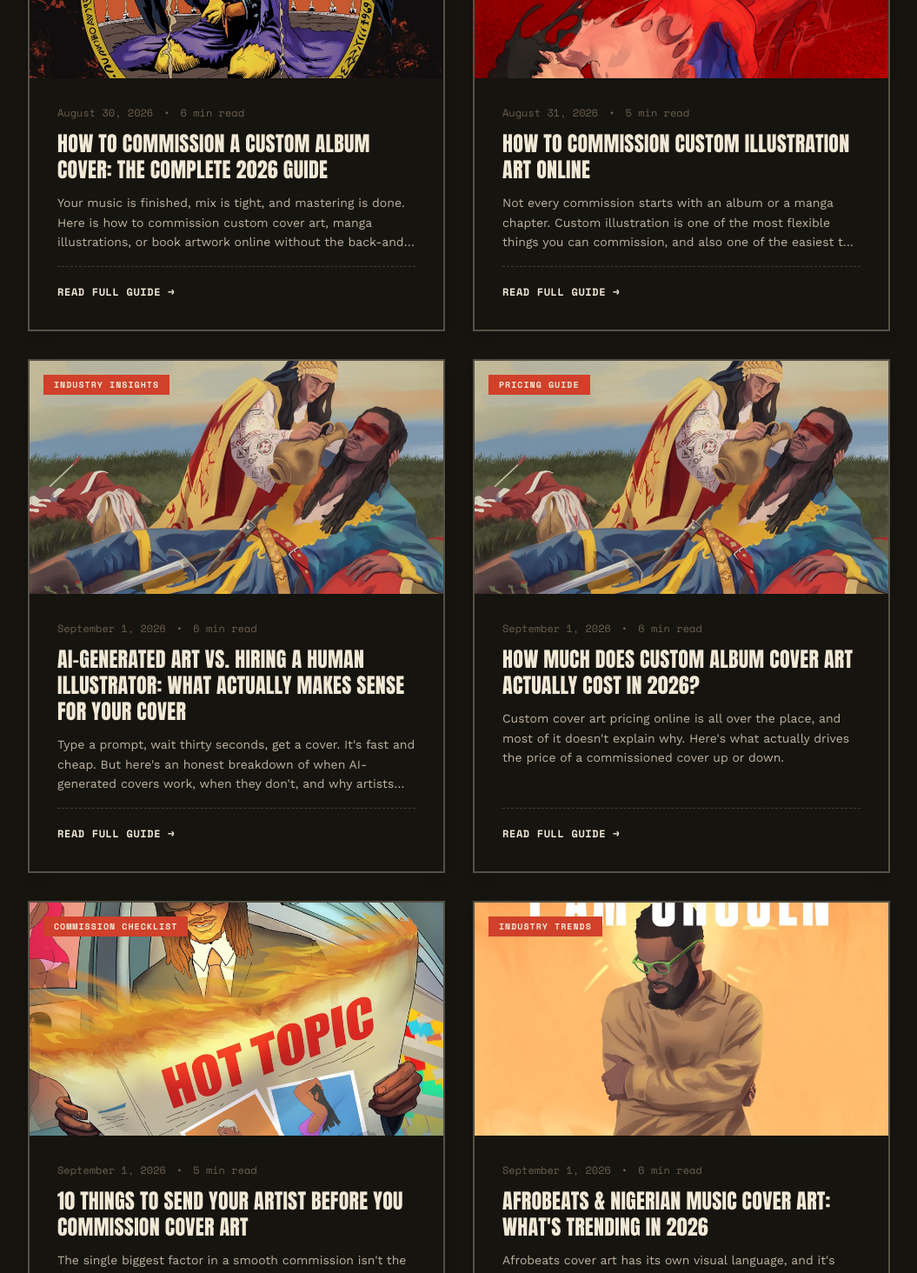
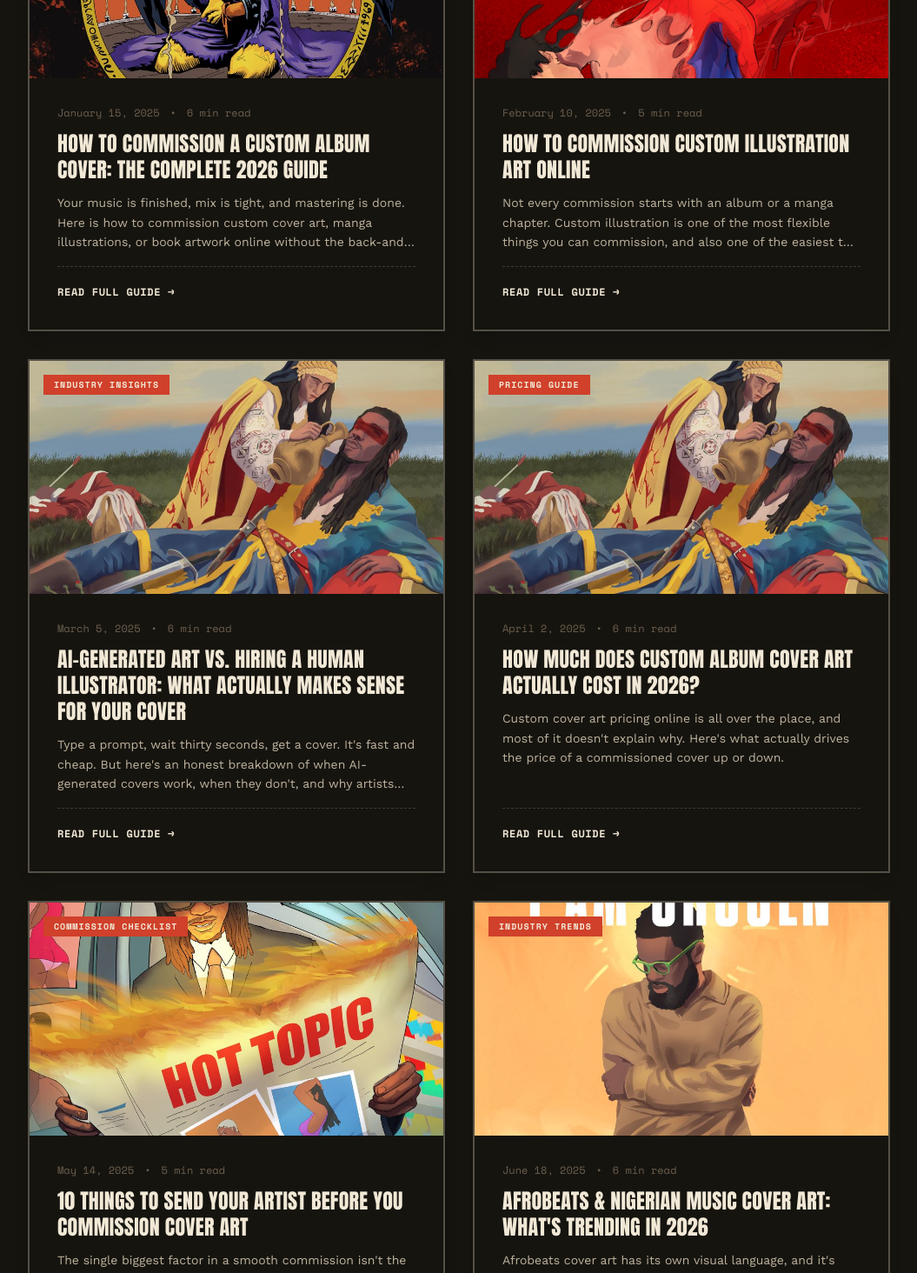
Before and after one commit to Clinton-odia/jhay-booking-website, a Next.js app: page /blog in a window 1280 px wide. Shown: the part 540-2004 px from the top of the page at 87% size, without its empty margins (112-1167 px from the left). Built offline with nearby package versions, Linux system fonts and the light colour scheme; no server answers.

Commit message:
content: spread blog post dates across 2025 and fix broken images

```diff
--- a/app/data/blogData.ts
+++ b/app/data/blogData.ts
@@ -26,7 +26,7 @@ export const blogPosts: BlogPost[] = [
       "manga cover commissions",
       "album art process",
     ],
-    date: "August 30, 2026",
+    date: "January 15, 2025",
     readTime: "6 min read",
     author: "Jhay Sanyay",
     category: "Commission Guide",
@@ -142,7 +142,7 @@ If you're looking to commission custom album cover art, manga covers, or illustr
       "commission custom illustration online",
       "hire digital illustrator",
     ],
-    date: "August 31, 2026",
+    date: "February 10, 2025",
     readTime: "5 min read",
     author: "Jhay Sanyay",
     category: "Illustration Guide",
@@ -257,7 +257,7 @@ If you're looking to commission custom illustration, character art, or concept w
       "AI generated album cover vs custom art",
       "should I use AI for my cover art",
     ],
-    date: "September 1, 2026",
+    date: "March 5, 2025",
     readTime: "6 min read",
     author: "Jhay Sanyay",
     category: "Industry Insights",
@@ -343,7 +343,7 @@ If you're weighing your options for an album, manga, or illustration cover, [Jha
       "custom album cover pricing",
       "digital cover artist rates",
     ],
-    date: "September 1, 2026",
+    date: "April 2, 2025",
     readTime: "6 min read",
     author: "Jhay Sanyay",
     category: "Pricing Guide",
@@ -430,7 +430,7 @@ Cover art pricing looks confusing from the outside because it's genuinely tied t
       "what to send artist before commission",
       "how to brief a cover artist",
     ],
-    date: "September 1, 2026",
+    date: "May 14, 2025",
     readTime: "5 min read",
     author: "Jhay Sanyay",
     category: "Commission Checklist",
@@ -508,7 +508,7 @@ None of this is complicated — it's just easy to skip when you're excited to ge
       "Nigerian album cover artist",
       "Afrobeats cover art trends 2026",
     ],
-    date: "September 1, 2026",
+    date: "June 18, 2025",
     readTime: "6 min read",
     author: "Jhay Sanyay",
     category: "Industry Trends",
@@ -573,11 +573,11 @@ Afrobeats cover art is in an interesting moment — genuinely creative work sitt
       "custom cover art case study",
       "commission process behind the scenes",
     ],
-    date: "September 1, 2026",
+    date: "July 22, 2025",
     readTime: "7 min read",
     author: "Jhay Sanyay",
     category: "Case Study",
-    coverImage: "/images/cover-art/cover-06.jpg",
+    coverImage: "/images/cover-art/chance.jpg",
     excerpt:
       "Most commission guides describe the process in theory. Here's what it actually looks like stage by stage, using a real project as the walkthrough.",
     content: `
@@ -650,7 +650,7 @@ If you're planning a commission and want a process structured this way, [album,
       "album cover size Spotify",
       "cover art size requirements",
     ],
-    date: "September 1, 2026",
+    date: "August 9, 2025",
     readTime: "5 min read",
     author: "Jhay Sanyay",
     category: "Technical Guide",
@@ -729,7 +729,7 @@ Getting dimensions right isn't the creative part of a commission, but it's the p
       "custom book cover illustration",
       "difference between book and album cover art",
     ],
-    date: "September 1, 2026",
+    date: "September 3, 2025",
     readTime: "6 min read",
     author: "Jhay Sanyay",
     category: "Design Guide",
@@ -800,7 +800,7 @@ Book and album covers aren't interchangeable design problems even though they're
       "freelance illustrator red flags",
       "how to vet a freelance artist",
     ],
-    date: "September 1, 2026",
+    date: "October 11, 2025",
     readTime: "6 min read",
     author: "Jhay Sanyay",
     category: "Buyer's Guide",
@@ -879,7 +879,7 @@ Vetting a freelance illustrator takes maybe ten minutes of questions and portfol
       "do I need concept art before a cover",
       "what is concept art commission",
     ],
-    date: "September 1, 2026",
+    date: "November 19, 2025",
     readTime: "5 min read",
     author: "Jhay Sanyay",
     category: "Illustration Guide",
@@ -943,11 +943,11 @@ Concept art and final cover art aren't a "cheap version vs. expensive version" o
       "what makes a good album cover",
       "album cover design breakdown",
     ],
-    date: "September 1, 2026",
+    date: "December 5, 2025",
     readTime: "6 min read",
     author: "Jhay Sanyay",
     category: "Design Breakdown",
-    coverImage: "/images/cover-art/cover-11.jpg",
+    coverImage: "/images/cover-art/khaidnww.jpg",
     excerpt:
       "It's easy to say a cover 'just works' without saying why. Here's an actual breakdown of the specific design decisions that separate a strong cover from a forgettable one.",
     content: `
```
